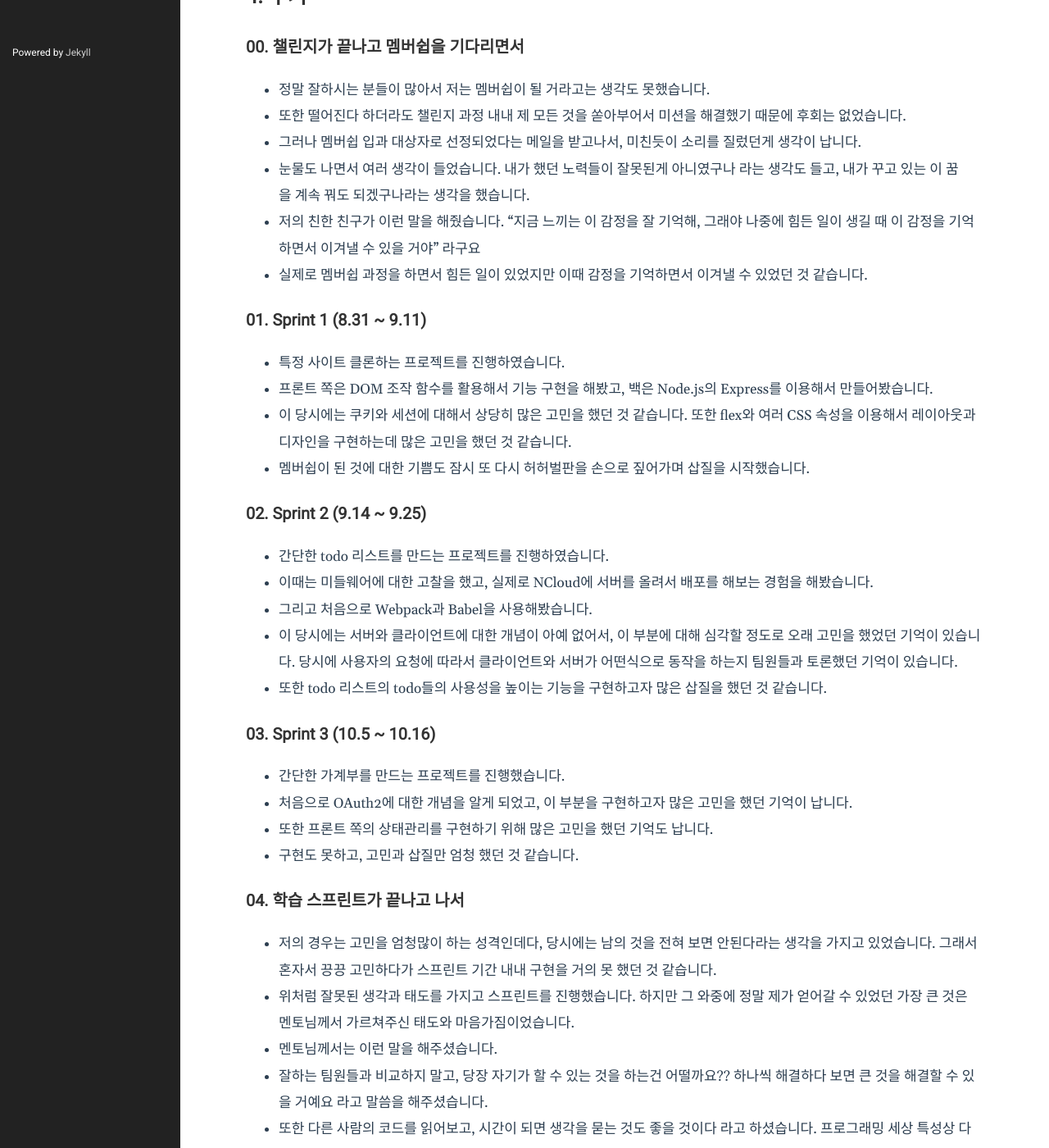
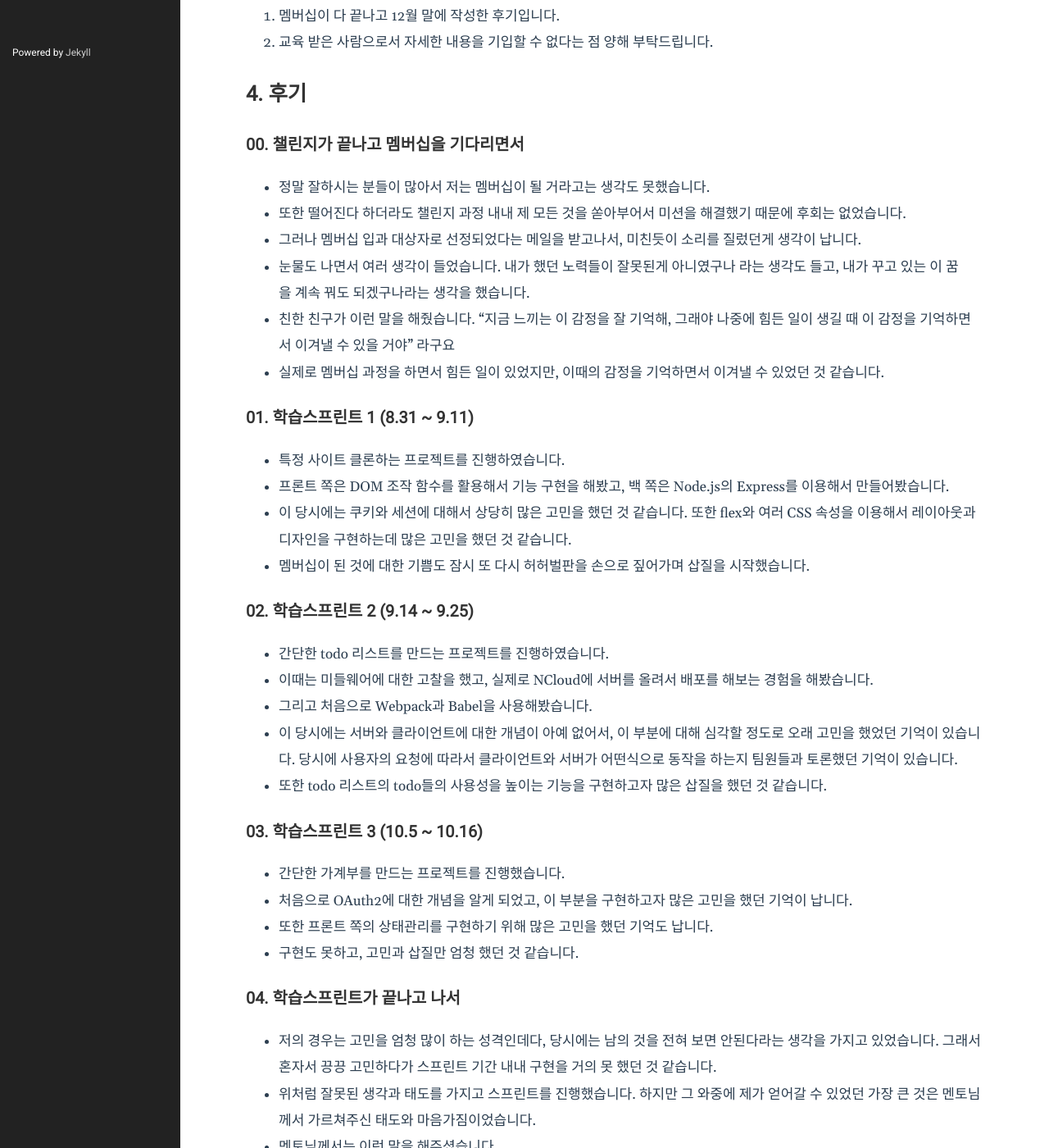
Before and after one commit to qkrrlgh519/qkrrlgh519.github.io, a Jekyll site: the page built from _posts/2020-11-15-Boostcamp-Membership-Sprint.markdown, in a window 1280 px wide and 1400 px high, scrolled down 590 px. Shown: the whole window at 82% size. Built offline with Jekyll 4.4.1, drawn with Linux system fonts in a browser that asks for light colours; some of the changed text lies outside the part shown.

Commit message:
fix: 부스트캠프 올바른 표기법에 맞게 문법 수정 및 추가

```diff
--- a/_posts/2020-11-15-Boostcamp-Membership-Sprint.markdown
+++ b/_posts/2020-11-15-Boostcamp-Membership-Sprint.markdown
@@ -1,42 +1,46 @@
 ---
 layout: post
-title: "2020 부스트캠프 멤버쉽 후기 1"
+title: "부스트캠프 2020 멤버십 후기 1"
 date: 2020-12-27 22:00:00 +0900
 categories: Story
 ---
+
+# 0. 분야
+
+- 웹 풀스택
 
 # 1. 기간
 
 - 2020.08.31 ~ 2020.12.21 (4달)
 
-# 2. 활동 내용 (Sprint 1,2,3)
+# 2. 활동 내용 (학습스프린트 1,2,3)
 
-- 6주 간의 학습 스프린트 동안 웹 프로젝트를 진행하며, 웹에 대한 전반적인 지식 습득
+- 6주 간의 학습스프린트 동안 웹 프로젝트를 진행하며, 웹에 대한 전반적인 지식 습득
 
 # 3. 사설
 
-1. 멤버쉽이 다 끝나고 12월 말에 작성한 후기입니다.
+1. 멤버십이 다 끝나고 12월 말에 작성한 후기입니다.
 2. 교육 받은 사람으로서 자세한 내용을 기입할 수 없다는 점 양해 부탁드립니다.
 
 # 4. 후기
 
-### 00. 챌린지가 끝나고 멤버쉽을 기다리면서
+### 00. 챌린지가 끝나고 멤버십을 기다리면서
 
-- 정말 잘하시는 분들이 많아서 저는 멤버쉽이 될 거라고는 생각도 못했습니다.
+- 정말 잘하시는 분들이 많아서 저는 멤버십이 될 거라고는 생각도 못했습니다.
 - 또한 떨어진다 하더라도 챌린지 과정 내내 제 모든 것을 쏟아부어서 미션을 해결했기 때문에 후회는 없었습니다.
-- 그러나 멤버쉽 입과 대상자로 선정되었다는 메일을 받고나서, 미친듯이 소리를 질렀던게 생각이 납니다.
+- 그러나 멤버십 입과 대상자로 선정되었다는 메일을 받고나서, 미친듯이 소리를 질렀던게 생각이 납니다.
 - 눈물도 나면서 여러 생각이 들었습니다. 내가 했던 노력들이 잘못된게 아니였구나 라는 생각도 들고, 내가 꾸고 있는 이 꿈을 계속 꿔도 되겠구나라는 생각을 했습니다.
-- 저의 친한 친구가 이런 말을 해줬습니다. "지금 느끼는 이 감정을 잘 기억해, 그래야 나중에 힘든 일이 생길 때 이 감정을 기억하면서 이겨낼 수 있을 거야" 라구요
-- 실제로 멤버쉽 과정을 하면서 힘든 일이 있었지만 이때 감정을 기억하면서 이겨낼 수 있었던 것 같습니다.
+- 친한 친구가 이런 말을 해줬습니다. "지금 느끼는 이 감정을 잘 기억해, 그래야 나중에 힘든 일이 생길 때 이 감정을 기억하면서 이겨낼 수 있을 거야" 라구요
+- 실제로 멤버십 과정을 하면서 힘든 일이 있었지만, 이때의 감정을 기억하면서 이겨낼 수 있었던 것 같습니다.
 
-### 01. Sprint 1 (8.31 ~ 9.11)
+### 01. 학습스프린트 1 (8.31 ~ 9.11)
 
 - 특정 사이트 클론하는 프로젝트를 진행하였습니다.
-- 프론트 쪽은 DOM 조작 함수를 활용해서 기능 구현을 해봤고, 백은 Node.js의 Express를 이용해서 만들어봤습니다.
+- 프론트 쪽은 DOM 조작 함수를 활용해서 기능 구현을 해봤고, 백 쪽은 Node.js의 Express를 이용해서 만들어봤습니다.
 - 이 당시에는 쿠키와 세션에 대해서 상당히 많은 고민을 했던 것 같습니다. 또한 flex와 여러 CSS 속성을 이용해서 레이아웃과 디자인을 구현하는데 많은 고민을 했던 것 같습니다.
-- 멤버쉽이 된 것에 대한 기쁨도 잠시 또 다시 허허벌판을 손으로 짚어가며 삽질을 시작했습니다.
+- 멤버십이 된 것에 대한 기쁨도 잠시 또 다시 허허벌판을 손으로 짚어가며 삽질을 시작했습니다.
 
-### 02. Sprint 2 (9.14 ~ 9.25)
+### 02. 학습스프린트 2 (9.14 ~ 9.25)
 
 - 간단한 todo 리스트를 만드는 프로젝트를 진행하였습니다.
 - 이때는 미들웨어에 대한 고찰을 했고, 실제로 NCloud에 서버를 올려서 배포를 해보는 경험을 해봤습니다.
@@ -44,17 +48,17 @@ categories: Story
 - 이 당시에는 서버와 클라이언트에 대한 개념이 아예 없어서, 이 부분에 대해 심각할 정도로 오래 고민을 했었던 기억이 있습니다. 당시에 사용자의 요청에 따라서 클라이언트와 서버가 어떤식으로 동작을 하는지 팀원들과 토론했던 기억이 있습니다.
 - 또한 todo 리스트의 todo들의 사용성을 높이는 기능을 구현하고자 많은 삽질을 했던 것 같습니다.
 
-### 03. Sprint 3 (10.5 ~ 10.16)
+### 03. 학습스프린트 3 (10.5 ~ 10.16)
 
 - 간단한 가계부를 만드는 프로젝트를 진행했습니다.
 - 처음으로 OAuth2에 대한 개념을 알게 되었고, 이 부분을 구현하고자 많은 고민을 했던 기억이 납니다.
 - 또한 프론트 쪽의 상태관리를 구현하기 위해 많은 고민을 했던 기억도 납니다.
 - 구현도 못하고, 고민과 삽질만 엄청 했던 것 같습니다.
 
-### 04. 학습 스프린트가 끝나고 나서
+### 04. 학습스프린트가 끝나고 나서
 
-- 저의 경우는 고민을 엄청많이 하는 성격인데다, 당시에는 남의 것을 전혀 보면 안된다라는 생각을 가지고 있었습니다. 그래서 혼자서 끙끙 고민하다가 스프린트 기간 내내 구현을 거의 못 했던 것 같습니다.
-- 위처럼 잘못된 생각과 태도를 가지고 스프린트를 진행했습니다. 하지만 그 와중에 정말 제가 얻어갈 수 있었던 가장 큰 것은 멘토님께서 가르쳐주신 태도와 마음가짐이었습니다.
+- 저의 경우는 고민을 엄청 많이 하는 성격인데다, 당시에는 남의 것을 전혀 보면 안된다라는 생각을 가지고 있었습니다. 그래서 혼자서 끙끙 고민하다가 스프린트 기간 내내 구현을 거의 못 했던 것 같습니다.
+- 위처럼 잘못된 생각과 태도를 가지고 스프린트를 진행했습니다. 하지만 그 와중에 제가 얻어갈 수 있었던 가장 큰 것은 멘토님께서 가르쳐주신 태도와 마음가짐이었습니다.
 - 멘토님께서는 이런 말을 해주셨습니다.
 - 잘하는 팀원들과 비교하지 말고, 당장 자기가 할 수 있는 것을 하는건 어떨까요?? 하나씩 해결하다 보면 큰 것을 해결할 수 있을 거예요 라고 말씀을 해주셨습니다.
 - 또한 다른 사람의 코드를 읽어보고, 시간이 되면 생각을 묻는 것도 좋을 것이다 라고 하셨습니다. 프로그래밍 세상 특성상 다른 이들의 코드를 보면서 학습하고, 모방하고, 내것으로 소화하여 다시 창조하는 과정이 반복되는 것 같다는 말씀을 해주셨습니다.
```
